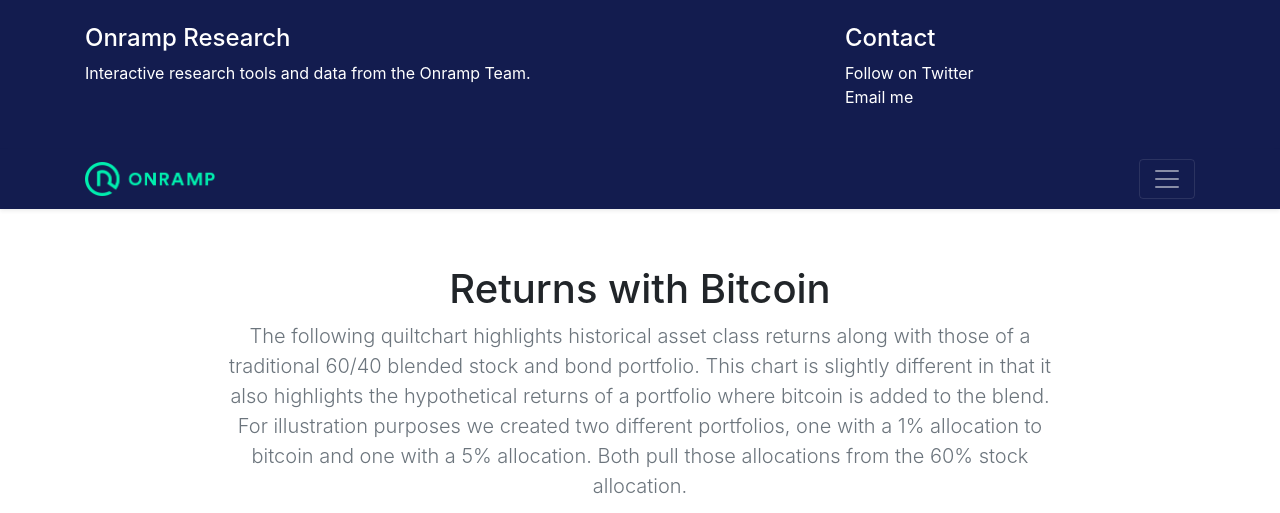
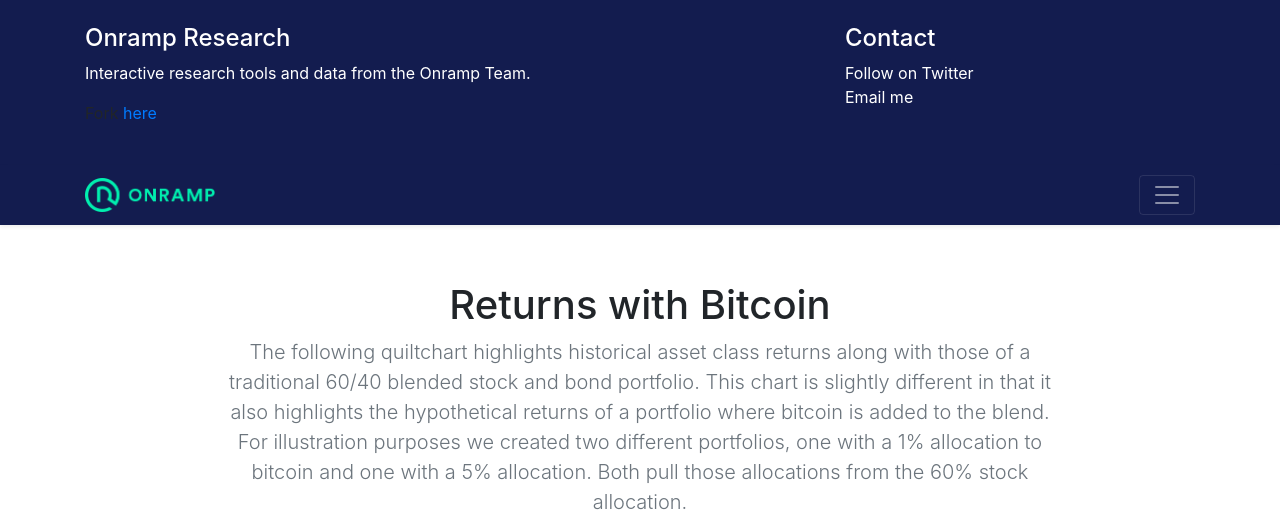
Before and after one commit to onramp-opensource/research, a PHP site: page / in a window 1280 px wide, after a click that opens the changed part. Shown: the top 513 px of the page. Run offline with PHP 8.4, Linux system fonts and the light colour scheme; data that the repository does not hold is empty; some libraries are stand-ins or nearby versions.

Commit message:
adding link to our repo

```diff
--- a/index.php
+++ b/index.php
@@ -33,6 +33,7 @@
           <div class="col-sm-8 col-md-7 py-4">
             <h4 class="text-white">Onramp Research</h4>
             <p class="text-white">Interactive research tools and data from the Onramp Team.</p>
+	    <p>Fork <a href='https://github.com/bfcdev/onramp-opensource-research'>here</a></p>
           </div>
           <div class="col-sm-4 offset-md-1 py-4">
             <h4 class="text-white">Contact</h4>
```
